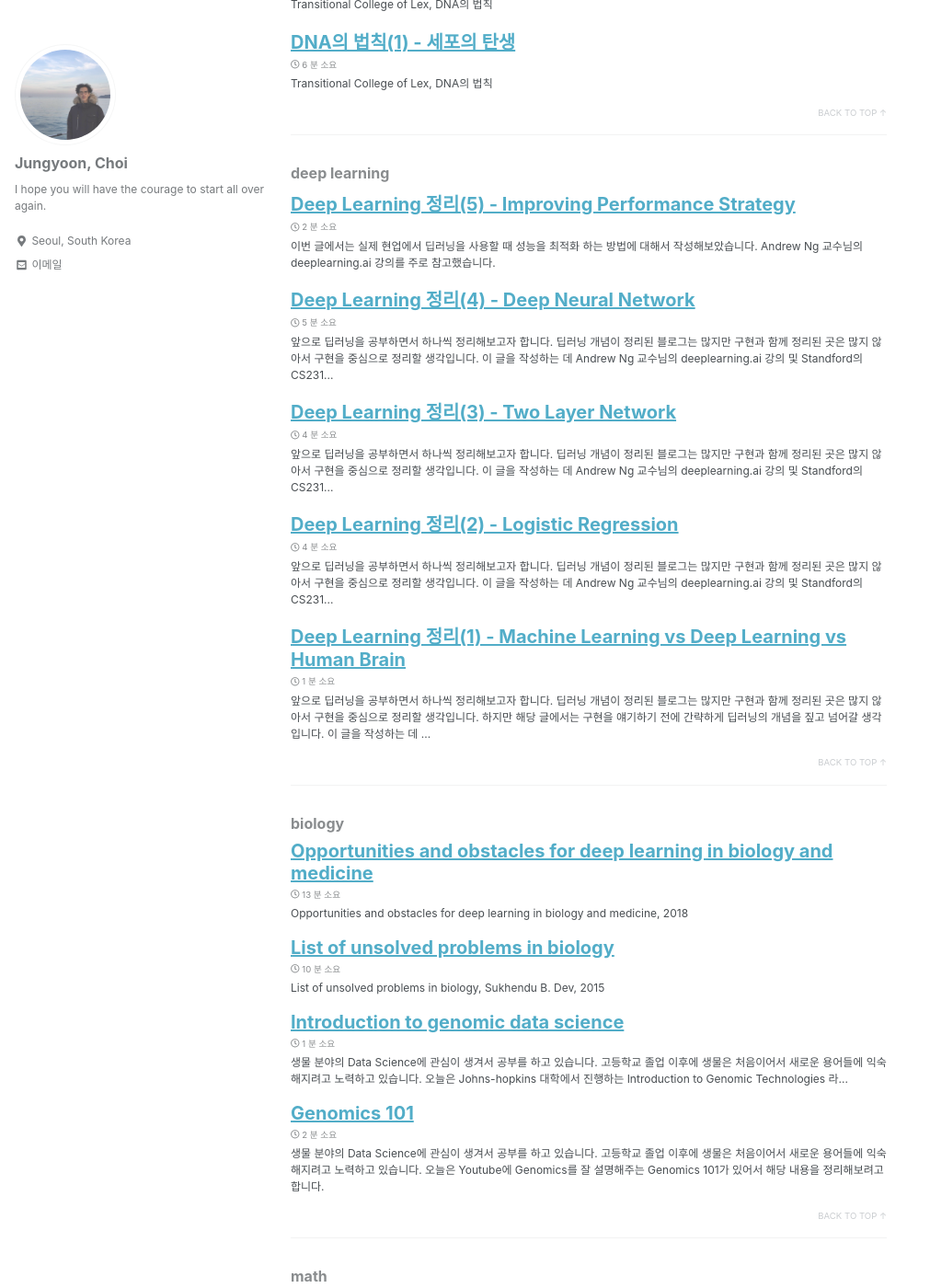
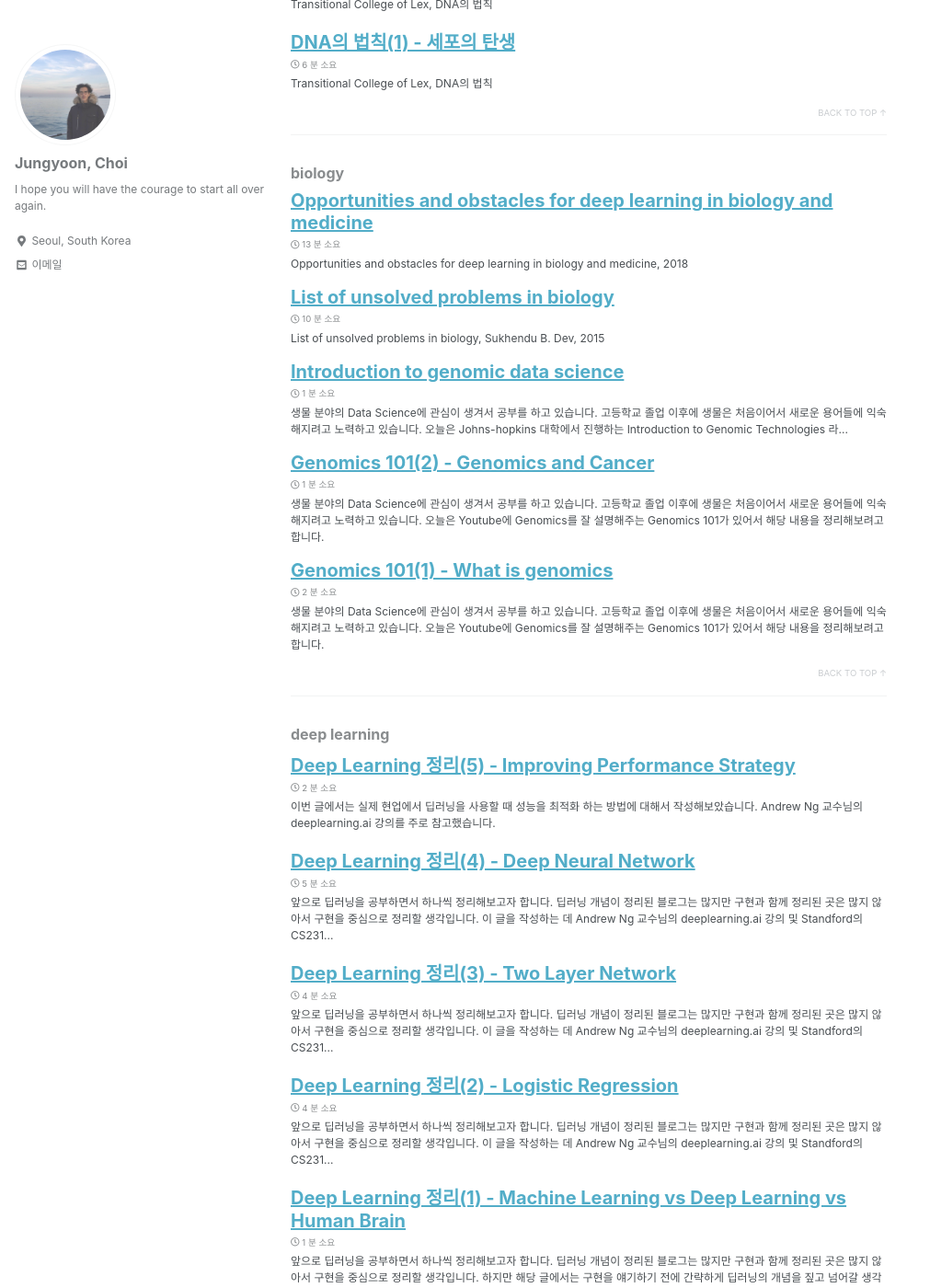
Before and after one commit to lifesailor/lifesailor.github.io, a Jekyll site: the page built from _pages/category-archive.md, in a window 1280 px wide and 1400 px high, scrolled down 661 px. Shown: the whole window at 92% size, without its empty margins (0-1011 px from the left). Built offline with Jekyll 4.4.1, drawn with Linux system fonts in a browser that asks for light colours; nearby versions of some CDN libraries.

Commit message:
genomics

```diff
--- a/_posts/2018-12-30-genomics-1.md
+++ b/_posts/2018-12-30-genomics-1.md
@@ -1,5 +1,5 @@
 ---
-title: "Genomics 101"
+title: "Genomics 101(1) - What is genomics"
 categories:
    - biology
 tags:
--- /dev/null
+++ b/_posts/2018-12-30-genomics-2.md
@@ -0,0 +1,66 @@
+---
+title: "Genomics 101(2) - Genomics and Cancer"
+categories:
+   - biology
+tags:
+   - biology
+   - genomics
+---
+
+생물 분야의 Data Science에 관심이 생겨서 공부를 하고 있습니다. 고등학교 졸업 이후에 생물은 처음이어서 새로운 용어들에 익숙해지려고 노력하고 있습니다. 오늘은 Youtube에 Genomics를 잘 설명해주는 [Genomics 101](https://www.youtube.com/watch?v=BoUS65mxnIE)가 있어서 해당 내용을 정리해보려고 합니다.
+
+<br/>
+
+## 6. Cancer
+
+- 종양(tumor)에는 양성(benign)과 악성(malignant) 두 종류가 있다. 여기에서 악성이 암이다.
+- 종양이 생기는 Process
+  - DNA에 mutation이 생김 $\Rightarrow$ 아미노산으로 전사 $\Rightarrow$ 단백질 생성  $\Rightarrow$ cell cycle out of control $\Rightarrow$ 종양이 생성된다.
+- Multiple-hit hypothesis
+  - 암세포가 생기려면 최소한의 수 이상의 mutation이 일어나야 한다.
+  - genetic mutation은 1) 부모로부터 유전과 2) 환경으로부터 acquired 된 것이다.
+
+<br/>
+
+## 7. My chances of getting cancer
+
+- 완벽하게 예측할 수는 없다. 환경적인 요인이 있기 때문이다.
+- 유전적인 요소
+  - 일반적인 DNA 에러율: $1/10^7$
+  - DNA repair을 포함한 에러율: $1/10^9$
+  - 사람의 DNA = 3 billion base pairs * $1/10^9$ = 3 errors per copy
+    - 즉, copy마다 3개의 error가 나온다고 할 수 있지만, cell마다 copy하는 횟수가 다르다.
+- copy error는 평생 동안 누적이 되고 이는 mutation으로 이어진다.
+  - 모든 base pair에러가 나쁜 것은 아니다. (2%에 해당하는 엑손 부분만 DNA 정보를 가지고 있다.)
+
+<br/>
+
+## 8. Cancer gene
+
+- Tumor-suppressor gene
+  - cell cycle을 통제하는 데 도움이 되는 유전자
+  - 적게 발현되면 암이 생긴다.
+- Proto-oncogenes: gas pedal
+  - 많이 발현되면 암이 생긴다.
+
+- Genomics를 통해서 우리가 할 수 있는 것
+  - Predictive power(BRCA1)
+    - 얼마나 많은 오류가 있는지가 mutation의 심각성을 알려준다.
+    - 예를 들어서, 안젤리나 졸리는 87% 확률로 유방암을 가진다.
+  - Treatment and targeted therapies
+    - Tumor sequencing
+      - 일반 세포의 sequencing과 Tumor의 sequencing을 비교한다.
+      - 아래에서 이어서 설명 됨
+
+<br/>
+
+## 9. Tumor Genomics and targeted therapies
+
+- 예시
+  - ERRB2 Gene은 proto-oncogenes 중 하나이다. HER2 단백질이 과대 발현되면 유방암으로 이어진다.
+  - Tumor sequencing을 통해서 ERBB2 mutation를 확인한다.
+    - trasttuzumb 약으로 cancer를 공격해서 HER2 동작을 막는다.
+- 하지만, 실제로 어려운 점이 많다.
+  - 모든 mutation을 확인하기 어렵다.
+  - Drug가 없는 경우가 많다.
+  - Tumor에 속한 세포들이 모두 같지 않을 수 있다.
```
